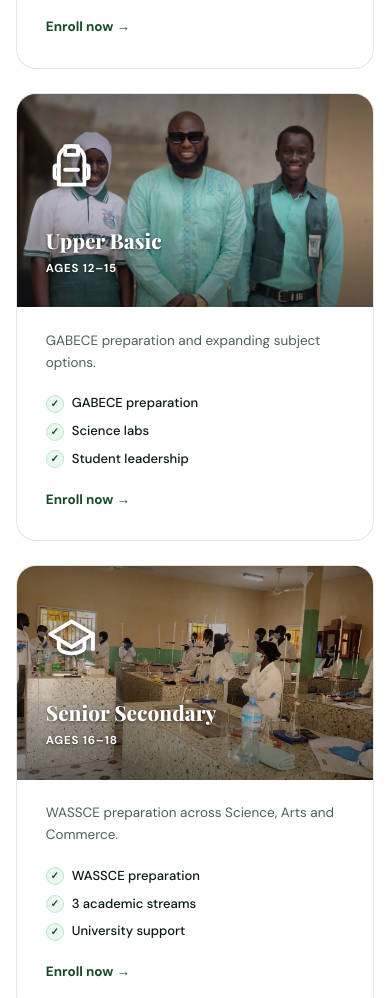
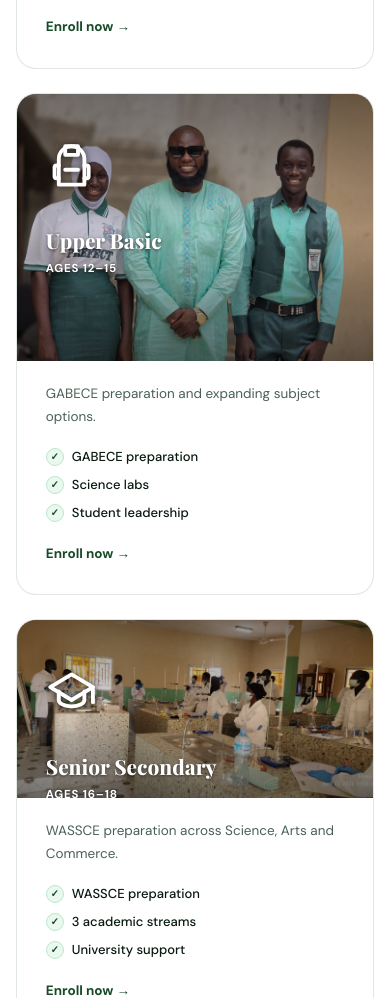
Before and after one commit to isatou614/mansa-colley-school, a plain HTML site: page index.html in a window 390 px wide. Shown: the part 3573-4571 px from the top of the page. Drawn offline with nearby package versions, Linux system fonts and the light colour scheme.

Commit message:
Fix over-zoomed photos on homepage Upper Basic/Senior Secondary cards
The photo header boxes used a fixed 200px min-height while their width
was fluid. On narrow phone screens the box became much wider relative
to its height than on desktop, so object-fit:cover had to crop far more
of each image (especially the near-square Upper Basic photo) to fill it
- reading as an aggressive zoom. Switching to aspect-ratio keeps the
crop proportion constant across all screen sizes instead of worsening
on mobile.

Co-Authored-By: Claude Opus 4.7 <noreply@anthropic.com>

```diff
--- a/index.html
+++ b/index.html
@@ -261,7 +261,7 @@
         </div>
       </a>
       <a href="schools.html" class="school-card reveal">
-        <div class="sc-top upper" style="position:relative;overflow:hidden;color:#fff;min-height:200px">
+        <div class="sc-top upper" style="position:relative;overflow:hidden;color:#fff;aspect-ratio:4/3">
           <img src="img/upper-quick.jpg" alt="Upper Basic students at Mansa Colley School" style="position:absolute;inset:0;width:100%;height:100%;object-fit:cover;object-position:center 25%">
           <div style="position:absolute;inset:0;background:linear-gradient(180deg,rgba(0,0,0,0.45),rgba(0,0,0,0.15) 50%,rgba(0,0,0,0.55))"></div>
           <span class="sc-emoji" style="position:relative;filter:drop-shadow(0 1px 3px rgba(0,0,0,0.6))"><svg class="icon" aria-hidden="true" focusable="false"><use href="#icon-backpack"></use></svg></span>
@@ -279,7 +279,7 @@
         </div>
       </a>
       <a href="schools.html" class="school-card reveal">
-        <div class="sc-top senior" style="position:relative;overflow:hidden;color:#fff;min-height:200px">
+        <div class="sc-top senior" style="position:relative;overflow:hidden;color:#fff;aspect-ratio:2/1">
           <img src="img/senior-quick.jpg" alt="Senior Secondary science lab class at Mansa Colley School" style="position:absolute;inset:0;width:100%;height:100%;object-fit:cover">
           <div style="position:absolute;inset:0;background:linear-gradient(180deg,rgba(0,0,0,0.45),rgba(0,0,0,0.15) 50%,rgba(0,0,0,0.55))"></div>
           <span class="sc-emoji" style="position:relative;filter:drop-shadow(0 1px 3px rgba(0,0,0,0.6))"><svg class="icon" aria-hidden="true" focusable="false"><use href="#icon-cap"></use></svg></span>
```
